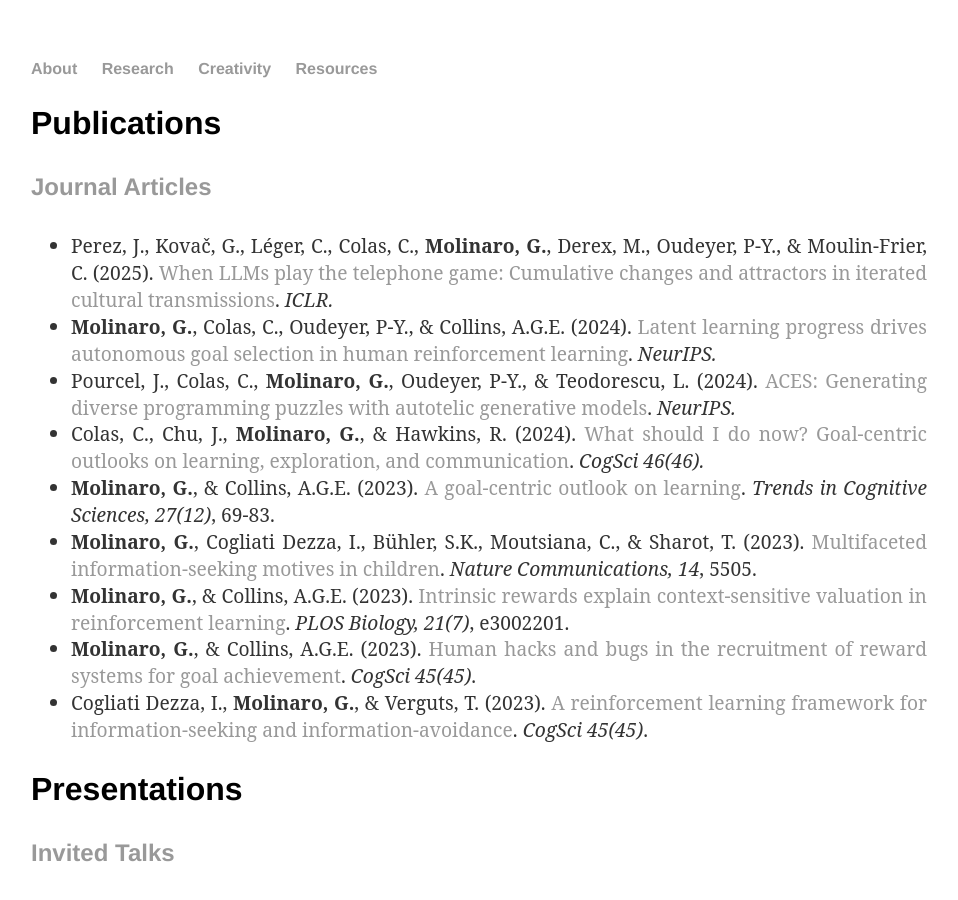
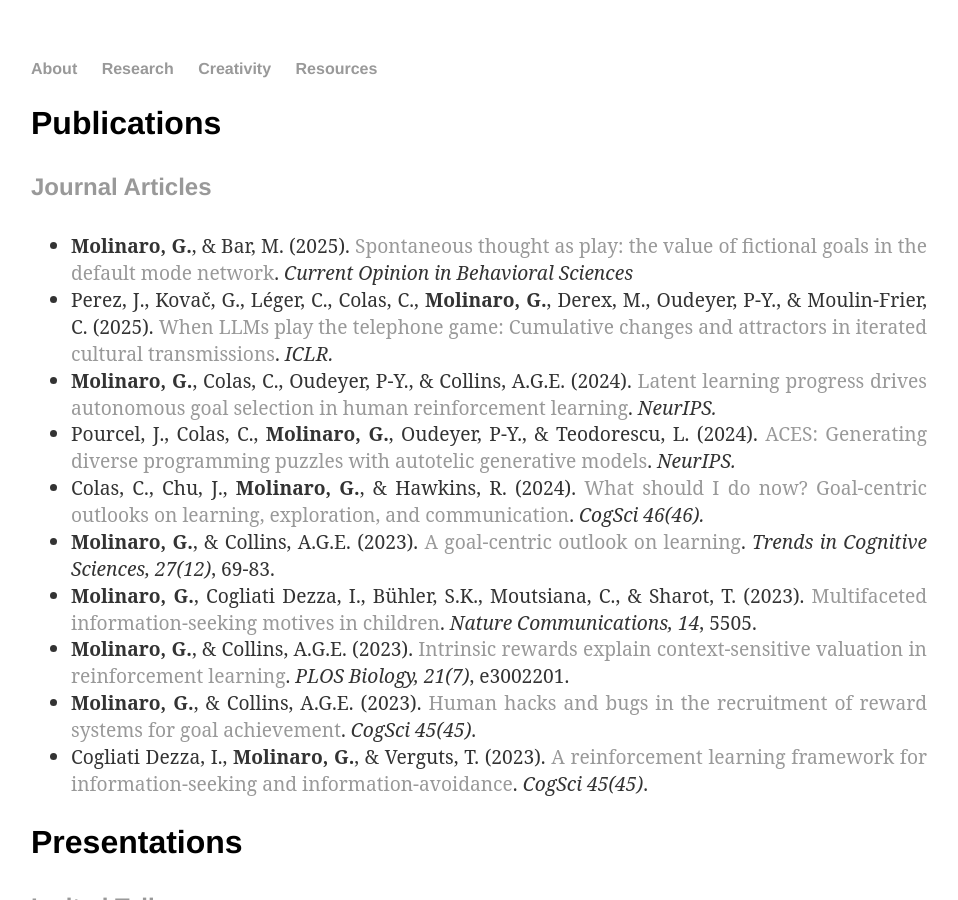
Before and after one commit to gaiamolinaro/gaiamolinaro.github.io, a Jekyll site: the page built from research/index.html, in a window 1280 px wide and 900 px high. Shown: the whole window, without its empty margins (161-1119 px from the left). Built offline with Jekyll 4.4.1, drawn with Linux system fonts in a browser that asks for light colours; nearby versions of some CDN libraries.

Commit message:
Added ST

```diff
--- a/research/index.html
+++ b/research/index.html
@@ -15,6 +15,9 @@ title: Research | Gaia Molinaro
     /ul  -->
     <h4>Journal Articles</h4>
     <ul>
+        <li class="p-li"><b>Molinaro, G.</b>, & Bar, M. (2025).
+            <a href="https://www.sciencedirect.com/science/article/pii/S2352154625000233" target="_blank">Spontaneous thought as play: the value of fictional goals in the default mode network</a>.
+            <i>Current Opinion in Behavioral Sciences</i></li>
         <li class="p-li">Perez, J., Kovač, G., Léger, C., Colas, C., <b>Molinaro, G.</b>, Derex, M., Oudeyer, P-Y., & Moulin-Frier, C. (2025).
             <a href="https://openreview.net/forum?id=fN8yLc3eA7" target="_blank">When LLMs play the telephone game: Cumulative changes and attractors in iterated cultural transmissions</a>.
             <i>ICLR.</i></li>
```
